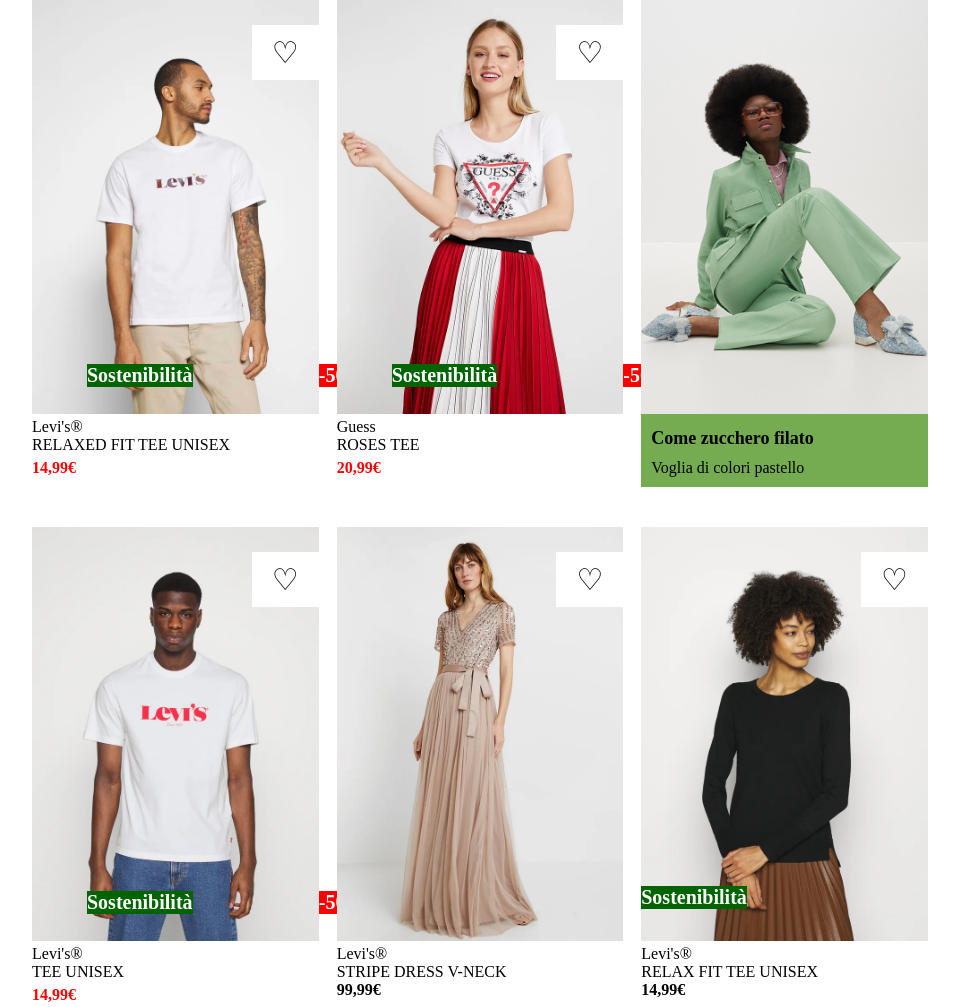
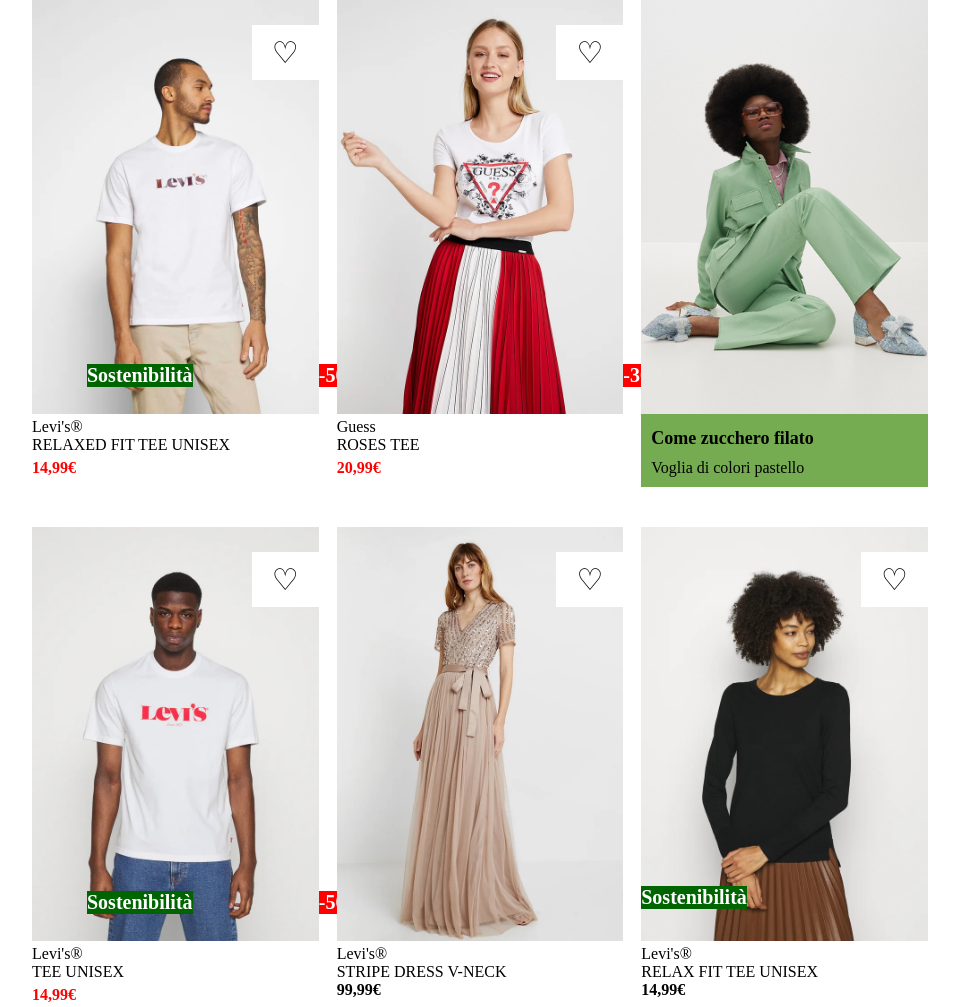
Before and after one commit to giadeagal/htmlcss-shop, a plain HTML site: page index.html in a window 1280 px wide. Shown: the whole page, without its empty margins (160-1119 px from the left). Drawn offline with Linux system fonts and the light colour scheme.

Commit message:
correzione tag card2

```diff
--- a/index.html
+++ b/index.html
@@ -30,8 +30,7 @@
         <div class="card cx">
             <img class="a" src="img/2.webp" alt="Guess">
             <img  class="b" src="img/2b.webp" alt="Roses tee">
-            <div class="discount">-50%</div>
-            <div class="eco">Sostenibilit&agrave;</div>
+            <div class="discount">-30%</div>
             <div class="heart">&#9825;</div>
             <div class="info">
                 <p>Guess <br>ROSES TEE</p>
```
